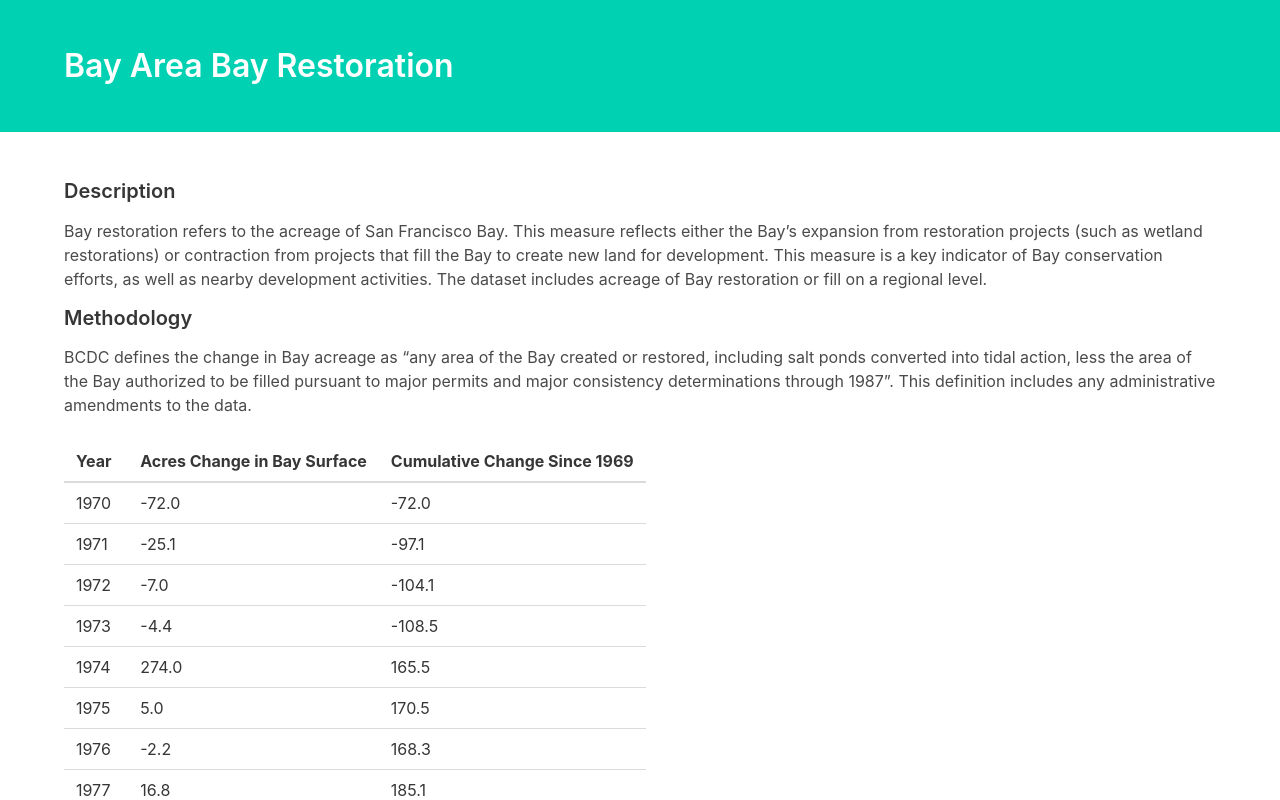
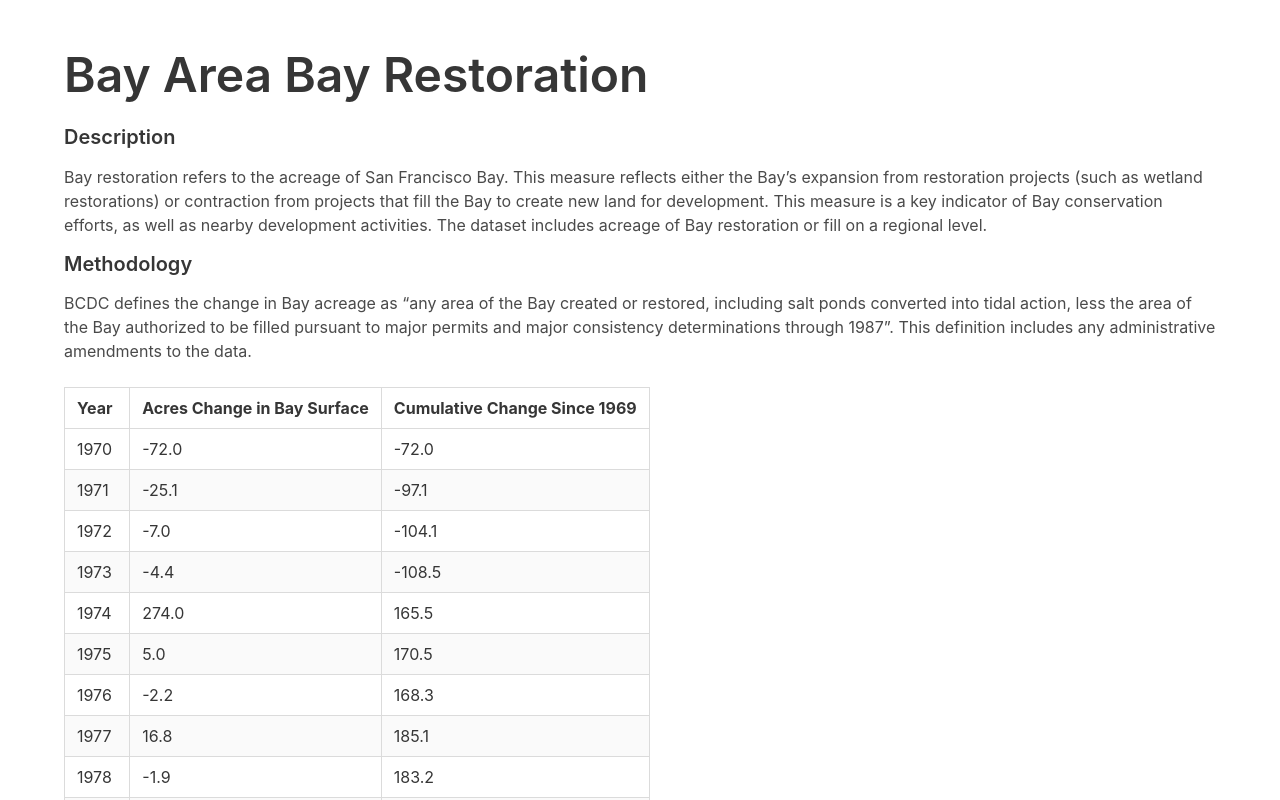
Before and after one commit to pnewsam/bay-restoration-visualizer, a React (Create React App) app: page / in a window 1280 px wide. Shown: the top 800 px of the page. Built offline with nearby package versions, Linux system fonts and the light colour scheme.

Commit message:
Refactor basic view.
This refactors the basic view to adhere to best practices. Data fetching logic
and table data formatting logic are extracted into hooks that are reusable for
future tables. Content specific to this Bay Restoration dataset is extracted
into components named to match.

```diff
--- /dev/null
+++ b/src/components/BayRestorationBreakdown/index.tsx
@@ -0,0 +1,39 @@
+import React from "react";
+import BayRestorationTable from "../BayRestorationTable";
+
+export const text = {
+  title: "Bay Area Bay Restoration",
+};
+
+export const BayRestorationBreakdown = () => {
+  return (
+    <section className="section">
+      <div className="container">
+        <h1 className="title is-1">{text.title}</h1>
+        <div className="content">
+          <h4>Description</h4>
+          <p>
+            Bay restoration refers to the acreage of San Francisco Bay. This
+            measure reflects either the Bay’s expansion from restoration
+            projects (such as wetland restorations) or contraction from projects
+            that fill the Bay to create new land for development. This measure
+            is a key indicator of Bay conservation efforts, as well as nearby
+            development activities. The dataset includes acreage of Bay
+            restoration or fill on a regional level.
+          </p>
+          <h4>Methodology</h4>
+          <p>
+            BCDC defines the change in Bay acreage as “any area of the Bay
+            created or restored, including salt ponds converted into tidal
+            action, less the area of the Bay authorized to be filled pursuant to
+            major permits and major consistency determinations through 1987”.
+            This definition includes any administrative amendments to the data.
+          </p>
+        </div>
+        <BayRestorationTable></BayRestorationTable>
+      </div>
+    </section>
+  );
+};
+
+export default BayRestorationBreakdown;
--- a/src/components/BayRestorationTable/index.tsx
+++ b/src/components/BayRestorationTable/index.tsx
@@ -1,51 +1,32 @@
-import React, { SetStateAction, useEffect, useState } from "react";
+import React from "react";
 import data from "../../data.json";
-import { FieldNameMapping } from "types";
-
-interface Row {
-  [field: string]: string;
-}
-
-const columnDisplayNames: FieldNameMapping = {
-  year: "Year",
-  acres_chg_bay_surface: "Acres Change in Bay Surface",
-  cumulative_chg_since1969: "Cumulative Change Since 1969",
-};
-
-const formatColumns = (data: any) =>
-  Object.keys(data[0])
-    .filter((name) => !["geography", "source"].includes(name))
-    .map((name) => columnDisplayNames[name as keyof FieldNameMapping]);
+import { useFetchJson, useTable } from "hooks";
+import { BAY_RESTORATION_TABLE_CONFIG } from "constants/index";
+import { Row } from "types";
 
 export const BayRestorationTable = () => {
-  const [rows, setRows] = useState([]);
-  const [columns, setColumns] = useState([]);
-
-  useEffect(() => {
-    // fetch("https://data.bayareametro.gov/resource/mba6-sgwr.json")
-    //   .then((response) => response.json())
-    //   .then((data) => {
-    //     setRows(data);
-    //     const columnNames = formatColumns(data)
-    //     setColumns(columnNames as never[]);
-    //   });
-    setRows(data as SetStateAction<never[]>);
-    const columns = formatColumns(data);
-    setColumns(columns as SetStateAction<never[]>);
-  }, []);
+  // const data = useFetchJson({
+  //   url: "https://data.bayareametro.gov/resource/mba6-sgwr.json",
+  //   dependencies: [],
+  // });
+  const { rows, columns } = useTable({
+    data,
+    tableConfig: BAY_RESTORATION_TABLE_CONFIG,
+  });
 
   return (
-    <table className="table">
+    <div className="table-container">
+      <table className="table is-bordered is-striped is-hoverable">
         <thead>
           <tr>
             {Boolean(columns?.length) &&
-            columns.map((column) => <th>{column}</th>)}
+              columns.map((column) => <th key={column}>{column}</th>)}
           </tr>
         </thead>
         <tbody>
           {Boolean(rows?.length) &&
             rows.map((row: Row) => (
-            <tr>
+              <tr key={row.year}>
                 <td>{row.year}</td>
                 <td>{row.acres_chg_bay_surface}</td>
                 <td>{row.cumulative_chg_since1969}</td>
@@ -53,6 +34,7 @@ export const BayRestorationTable = () => {
             ))}
         </tbody>
       </table>
+    </div>
   );
 };
 
--- a/src/components/Layout/index.tsx
+++ b/src/components/Layout/index.tsx
@@ -4,22 +4,9 @@ interface Props {
   children?: React.ReactNode;
 }
 
-export const text = {
-  title: "Bay Area Bay Restoration",
-};
-
 export const Layout = ({ children }: Props) => (
   <div>
-    <main>
-      <section className="hero is-primary">
-        <div className="hero-body">
-          <div className="container">
-            <p className="title">{text.title}</p>
-          </div>
-        </div>
-      </section>
-    </main>
-    {children}
+    <main>{children}</main>
     <footer className="footer">
       <div className="container">
         <div className="content has-text-centered">
--- a/src/components/_App/index.tsx
+++ b/src/components/_App/index.tsx
@@ -1,36 +1,11 @@
 import React from "react";
-import BayRestorationTable from "components/BayRestorationTable";
+import BayRestorationBreakdown from "components/BayRestorationBreakdown";
 import Layout from "components/Layout";
 
 const App = () => (
   <div className="App">
     <Layout>
-      <section className="section">
-        <div className="container">
-          <div className="content">
-            <h4>Description</h4>
-            <p>
-              Bay restoration refers to the acreage of San Francisco Bay. This
-              measure reflects either the Bay’s expansion from restoration
-              projects (such as wetland restorations) or contraction from
-              projects that fill the Bay to create new land for development.
-              This measure is a key indicator of Bay conservation efforts, as
-              well as nearby development activities. The dataset includes
-              acreage of Bay restoration or fill on a regional level.
-            </p>
-            <h4>Methodology</h4>
-            <p>
-              BCDC defines the change in Bay acreage as “any area of the Bay
-              created or restored, including salt ponds converted into tidal
-              action, less the area of the Bay authorized to be filled pursuant
-              to major permits and major consistency determinations through
-              1987”. This definition includes any administrative amendments to
-              the data.
-            </p>
-          </div>
-          <BayRestorationTable></BayRestorationTable>
-        </div>
-      </section>
+      <BayRestorationBreakdown></BayRestorationBreakdown>
     </Layout>
   </div>
 );
--- /dev/null
+++ b/src/constants/index.ts
@@ -0,0 +1,10 @@
+import { TableConfiguration } from "types";
+
+export const BAY_RESTORATION_TABLE_CONFIG: TableConfiguration = {
+  fieldNameMappings: Object.freeze({
+    year: "Year",
+    acres_chg_bay_surface: "Acres Change in Bay Surface",
+    cumulative_chg_since1969: "Cumulative Change Since 1969",
+  }),
+  fieldExclusions: ["geography", "source"],
+};
--- /dev/null
+++ b/src/hooks/index.ts
@@ -0,0 +1,2 @@
+export * from "./useFetchJson";
+export * from "./useTable";
--- /dev/null
+++ b/src/hooks/useFetchJson.ts
@@ -0,0 +1,23 @@
+import { useEffect, useState } from "react";
+
+interface Props {
+  dependencies: any[];
+  url: string;
+}
+
+export const useFetchJson = ({ dependencies = [], url }: Props) => {
+  const [data, setData] = useState(null);
+
+  useEffect(() => {
+    fetch(url)
+      .then((response) => response.json())
+      .then((data) => {
+        setData(data);
+      })
+      .catch((error) => {
+        console.log(error);
+      });
+  }, dependencies);
+
+  return data;
+};
--- /dev/null
+++ b/src/hooks/useTable/index.ts
@@ -0,0 +1,32 @@
+import { useEffect, useState } from "react";
+import { deriveColumns } from "./utils";
+import { TableConfiguration, Row, Column } from "types";
+
+interface Datum {
+  [field: string]: string;
+}
+
+interface Params {
+  data: Datum[];
+  tableConfig: TableConfiguration;
+}
+
+export const useTable = ({ data, tableConfig }: Params) => {
+  const [rows, setRows]: [Row[], any] = useState([]);
+  const [columns, setColumns]: [Column[], any] = useState([]);
+
+  useEffect(() => {
+    setRows(data);
+    const formattedColumns = deriveColumns({
+      datum: data[0],
+      exclusions: tableConfig.fieldExclusions,
+      displayNameMapping: tableConfig.fieldNameMappings,
+    });
+    setColumns(formattedColumns);
+  }, [data]);
+
+  return {
+    rows,
+    columns,
+  };
+};
--- /dev/null
+++ b/src/hooks/useTable/utils.ts
@@ -0,0 +1,12 @@
+export const deriveColumns = ({
+  datum,
+  exclusions,
+  displayNameMapping,
+}: {
+  datum: { [name: string]: string };
+  exclusions: string[];
+  displayNameMapping: { [name: string]: string };
+}): string[] =>
+  Object.keys(datum)
+    .filter((name) => !exclusions.includes(name))
+    .map((name) => displayNameMapping[name]);
--- a/src/types/index.ts
+++ b/src/types/index.ts
@@ -1,3 +1 @@
-export interface FieldNameMapping {
-  [key: string]: string;
-}
+export * from "./table";
```
Also changed, not shown: src/types/table.ts (added, +10 -0 lines), 1 other file (tests, documents, lock files or other folders). Lines whose indentation alone changed are shown as unchanged.
